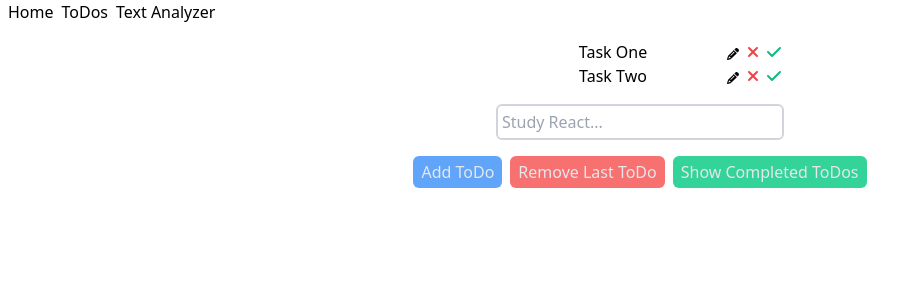
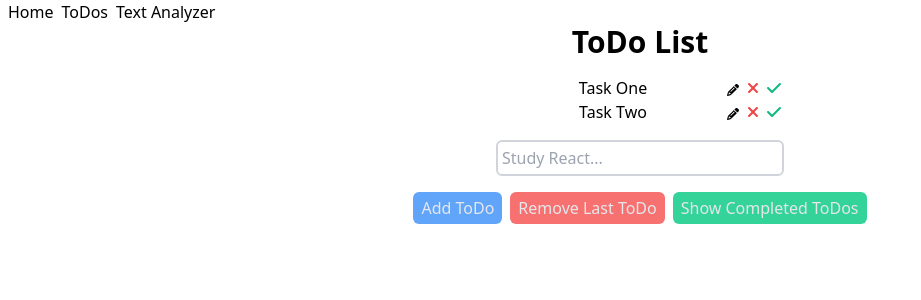
Before and after one commit to ASproson/react-challenges, a React (Create React App) app: page /todos in a window 1280 px wide. Shown: the top 300 px of the page, without its empty margins (0-921 px from the left). Built offline with nearby package versions, Linux system fonts and the light colour scheme.

Commit message:
Imports Title component

```diff
--- a/src/components/todos/Todos.tsx
+++ b/src/components/todos/Todos.tsx
@@ -1,4 +1,5 @@
 import { useState } from 'react';
+import { Title } from '../Title';
 import { ToDoList } from './ToDoList';
 import { ToDoInput } from './ToDoInput';
 import { ToDoActions } from './ToDoActions';
@@ -47,6 +48,8 @@ export const ToDos = () => {
   };
 
   return (
+    <>
+      <Title titleText="ToDo List" />
       <div className="text-center">
         <ToDoList
           toDos={toDos}
@@ -81,5 +84,6 @@ export const ToDos = () => {
           limit={1}
         />
       </div>
+    </>
   );
 };
```
Lines whose indentation alone changed are shown as unchanged.
